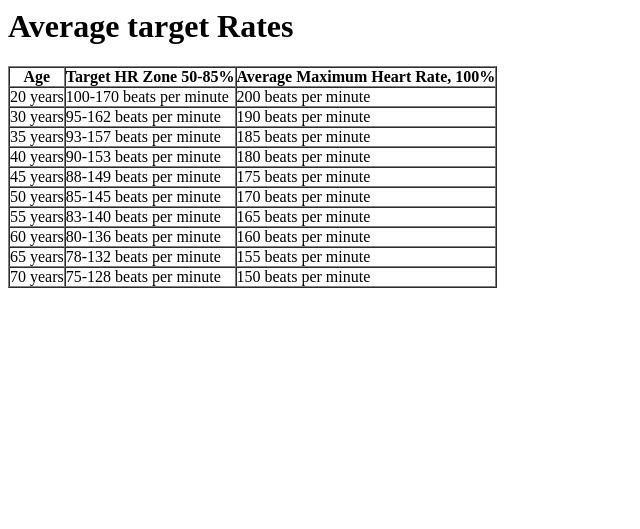
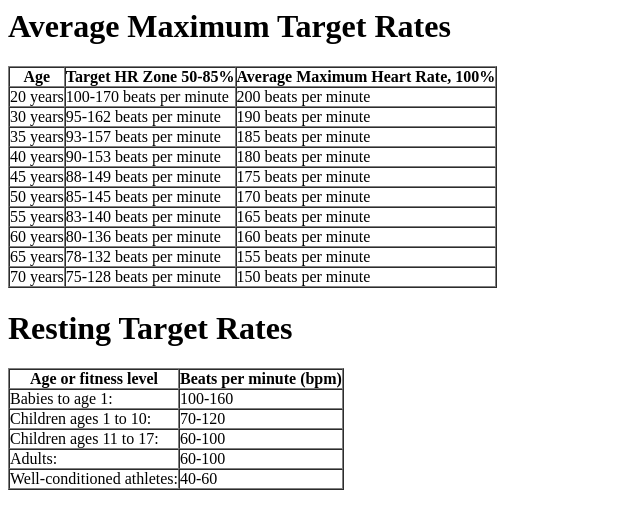
Before and after one commit to andres-root/heart_repo, a Python web app: template webui/heartrepo/template/info-rates.html in a window 1280 px wide. Shown: the top 529 px of the page, without its empty margins (0-640 px from the left). Run offline with Jinja, Linux system fonts and the light colour scheme; the template is opened without the code that fills it, so the values that code supplies are empty.

Commit message:
infographic

```diff
--- a/webui/heartrepo/index.yaml
+++ b/webui/heartrepo/index.yaml
@@ -9,3 +9,9 @@ indexes:
 # manually, move them above the marker line.  The index.yaml file is
 # automatically uploaded to the admin console when you next deploy
 # your application using appcfg.py.
+
+- kind: Measurement
+  properties:
+  - name: email
+  - name: when
+    direction: desc
--- a/webui/heartrepo/template/header.html
+++ b/webui/heartrepo/template/header.html
@@ -1,6 +1,7 @@
 <html>
 	<head>
 		<title>MobileHeartCare - Watching your Heart, so you don't have to</title>
+
 <style>
 
 input, select , i, p, td, th, .msg_contents , a, h1, label , .menu {
@@ -166,6 +167,10 @@ hr {
 	clear:both;
 	margin-top:200px;
 }
+.menu {
+	background-color:
+}
+
 </style>
 	</head>
 	<body>
--- a/webui/heartrepo/template/info-rates.html
+++ b/webui/heartrepo/template/info-rates.html
@@ -1,4 +1,4 @@
-<h1>Average target Rates</h1>
+<h1>Average Maximum Target Rates</h1>
 <table border=1 cellspacing=0 cellpadding=0 class=dataset>
 <tr><th>Age</th><th>Target HR Zone 50-85%</th><th>Average Maximum Heart Rate, 100%</th></tr>
 <tr><td>20 years </td><td>100-170 beats per minute</td><td>200 beats per minute</td></tr>
@@ -12,3 +12,13 @@
 <tr><td>65 years</td><td>78-132 beats per minute</td><td>155 beats per minute</td></tr>
 <tr><td>70 years</td><td>75-128 beats per minute</td><td>150 beats per minute</td></tr>
 </table>
+
+<h1>Resting Target Rates</h1>
+<table border=1 cellspacing=0 cellpadding=0 class=dataset>
+<tr><th>Age or fitness level</th><th>Beats per minute (bpm)</th></tr>
+<tr><td>Babies to age 1:</td><td>100-160</td></tr>
+<tr><td>Children ages 1 to 10:</td><td>70-120</td></tr>
+<tr><td>Children ages 11 to 17:</td><td>60-100</td></tr>
+<tr><td>Adults:</td><td>60-100</td></tr>
+<tr><td>Well-conditioned athletes:</td><td>40-60</td></tr>
+</table>
```
Also changed, not shown: webui/heartrepo/main.py (+17 -8 lines), webui/heartrepo/template/reports/html_graphics/histogram.html (+8 -4 lines), webui/heartrepo/media/bag.png (added), 8 other files.
